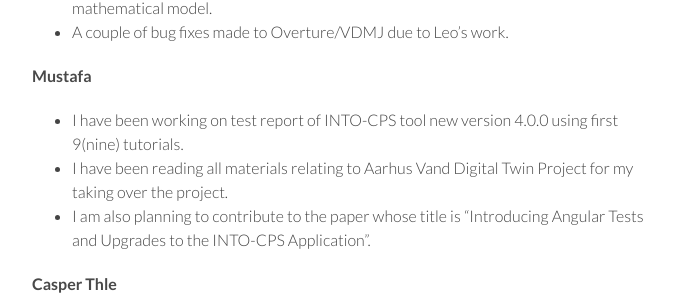
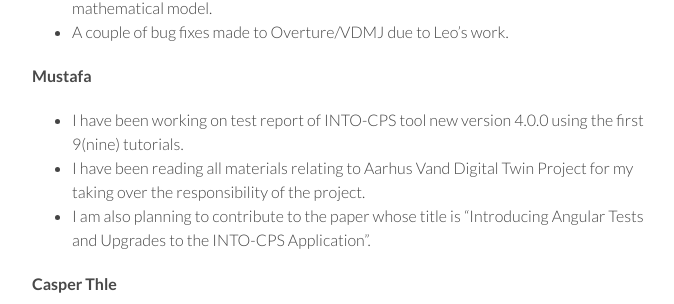
Before and after one commit to digitaltwincentre/digitaltwincentre.github.io, a Jekyll site: the page built from _biweeklies/Biweekly-17.md, in a window 1280 px wide and 900 px high, scrolled down 1275 px. Shown: the part 150-454 px from the top of the window, without its empty margins (418-1092 px from the left). Built offline with Jekyll 4.4.1, drawn with Linux system fonts in a browser that asks for light colours; nearby versions of some CDN libraries.

Commit message:
Update Biweekly-17.md

```diff
--- a/_biweeklies/Biweekly-17.md
+++ b/_biweeklies/Biweekly-17.md
@@ -61,8 +61,8 @@ delay paper. He has been doing good advances on that side.
 * A couple of bug fixes made to Overture/VDMJ due to Leo's work.
 
 #### Mustafa
-*  I have been working on test report of INTO-CPS tool new version 4.0.0 using first 9(nine) tutorials.
-*  I have been reading all materials relating to Aarhus Vand Digital Twin Project for my taking over the project.
+*  I have been working on test report of INTO-CPS tool new version 4.0.0 using the first 9(nine) tutorials.
+*  I have been reading all materials relating to Aarhus Vand Digital Twin Project for my taking over the responsibility of the project.
 *  I am also planning to contribute to the paper whose title is "Introducing Angular Tests and Upgrades to the
    INTO-CPS Application".
 
```
